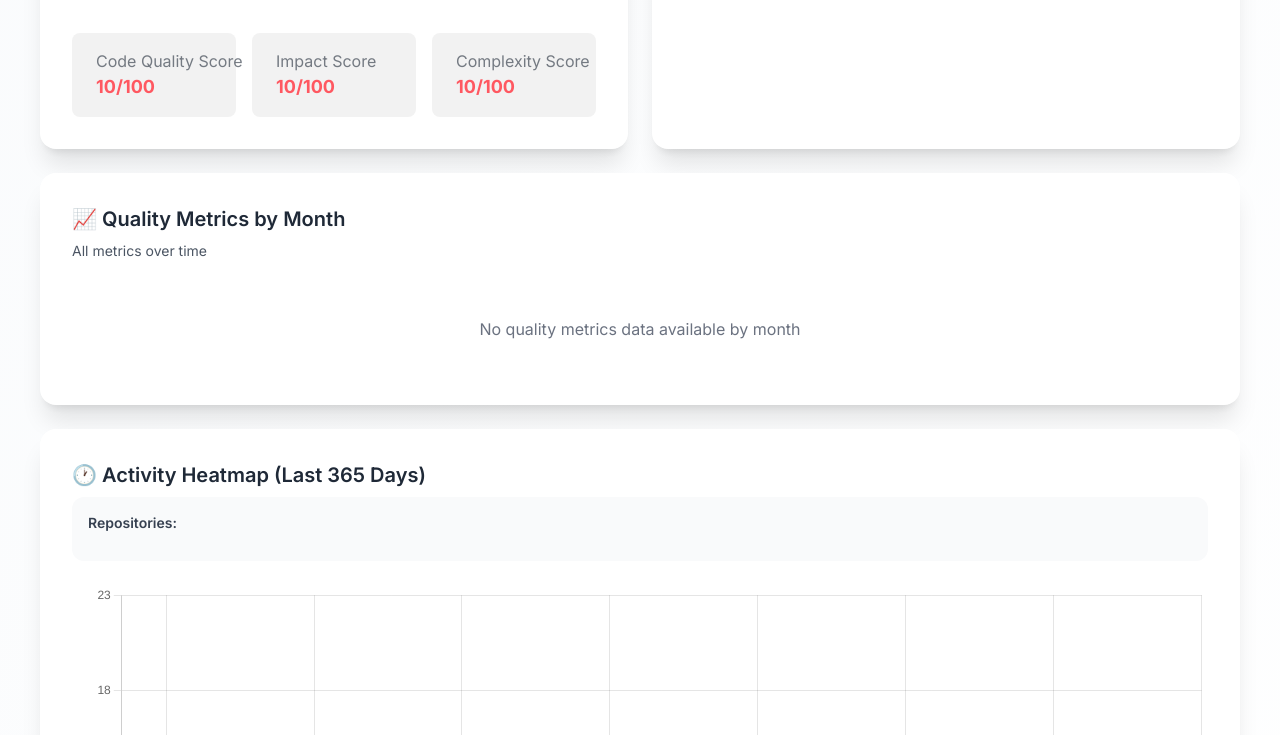
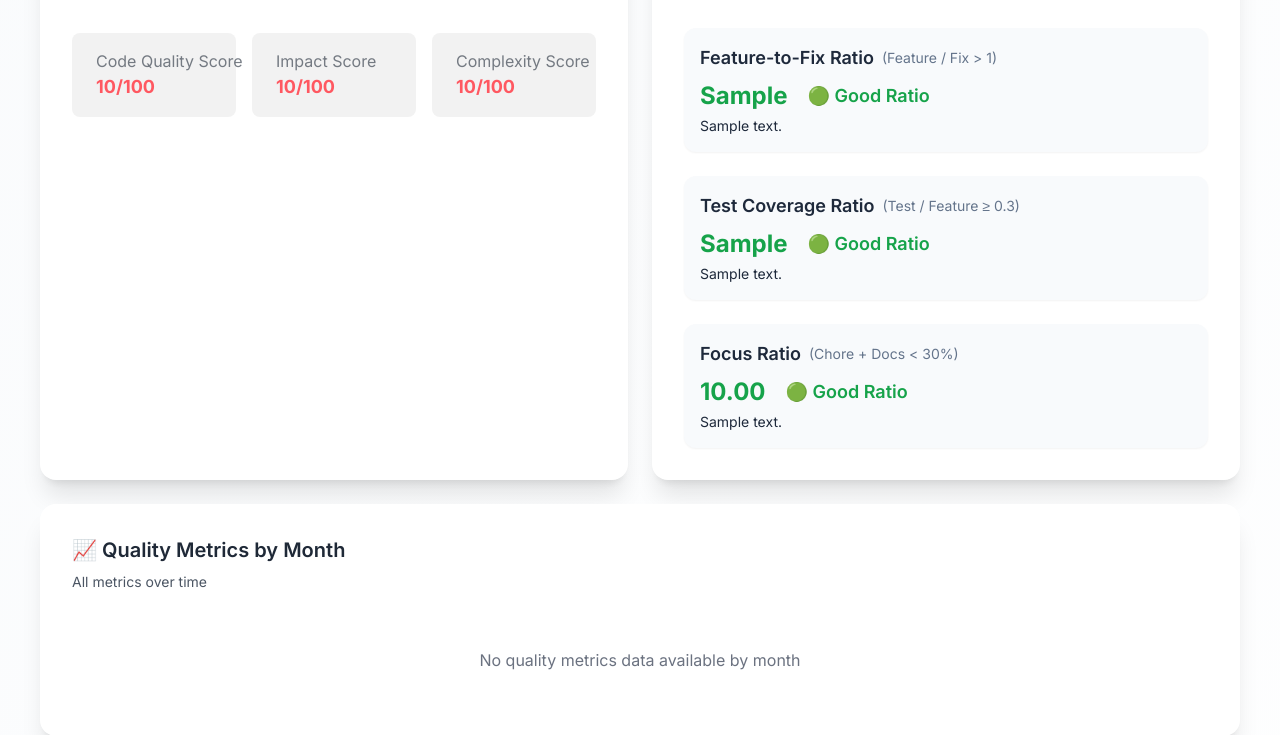
Before and after one commit to assiadialeb/gitpulse, a Django app: template templates/developers/detail.html in a window 1280 px wide. Shown: the part 1054-1789 px from the top of the page. Run offline with Django 5.2, Linux system fonts and the light colour scheme; the template is opened without the code that fills it: most values are stand-ins (such as "Sample title", 1, 10 or a date in 2020); some libraries are stand-ins or nearby versions.

Commit message:
Refactor commit type distribution calculation and enhance detail template with new metrics
- Replaced the existing commit type distribution logic with a call to `get_commit_type_stats` for improved accuracy and maintainability.
- Added new metrics to the developer detail template, including Feature-to-Fix Ratio, Test Coverage Ratio, and Focus Ratio, along with their status indicators.
- Updated the display logic for commit type data to enhance clarity and user experience.

```diff
--- a/templates/developers/detail.html
+++ b/templates/developers/detail.html
@@ -264,6 +264,54 @@
                         }
                     });
                 </script>
+                <!-- Feature-to-Fix Ratio Block -->
+                <div class="mt-6 p-4 rounded-xl shadow-sm bg-light-gray">
+                    <div class="flex items-center mb-2">
+                        <span class="text-lg font-semibold text-dark-gray mr-2">Feature-to-Fix Ratio</span>
+                        <span class="text-sm text-medium-gray">(Feature / Fix &gt; 1)</span>
+                    </div>
+                    <div class="flex items-center mb-1">
+                        <span class="text-2xl font-bold mr-3 {% if commit_type_distribution.feature_fix_status == 'good' %}text-green-600{% else %}text-red-600{% endif %}">
+                            {{ commit_type_distribution.feature_fix_ratio }}
+                        </span>
+                        <span class="ml-2 text-lg font-semibold {% if commit_type_distribution.feature_fix_status == 'good' %}text-green-600{% else %}text-red-600{% endif %}">
+                            {% if commit_type_distribution.feature_fix_status == 'good' %}🟢 Good Ratio{% else %}🔴 Poor Ratio{% endif %}
+                        </span>
+                    </div>
+                    <div class="text-sm text-dark-gray mt-1">{{ commit_type_distribution.feature_fix_message }}</div>
+                </div>
+                <!-- Test Coverage Ratio Block -->
+                <div class="mt-4 p-4 rounded-xl shadow-sm bg-light-gray">
+                    <div class="flex items-center mb-2">
+                        <span class="text-lg font-semibold text-dark-gray mr-2">Test Coverage Ratio</span>
+                        <span class="text-sm text-medium-gray">(Test / Feature ≥ 0.3)</span>
+                    </div>
+                    <div class="flex items-center mb-1">
+                        <span class="text-2xl font-bold mr-3 {% if commit_type_distribution.test_feature_status == 'good' %}text-green-600{% else %}text-red-600{% endif %}">
+                            {{ commit_type_distribution.test_feature_ratio }}
+                        </span>
+                        <span class="ml-2 text-lg font-semibold {% if commit_type_distribution.test_feature_status == 'good' %}text-green-600{% else %}text-red-600{% endif %}">
+                            {% if commit_type_distribution.test_feature_status == 'good' %}🟢 Good Ratio{% else %}🔴 Poor Ratio{% endif %}
+                        </span>
+                    </div>
+                    <div class="text-sm text-dark-gray mt-1">{{ commit_type_distribution.test_feature_message }}</div>
+                </div>
+                <!-- Focus Ratio Block -->
+                <div class="mt-4 p-4 rounded-xl shadow-sm bg-light-gray">
+                    <div class="flex items-center mb-2">
+                        <span class="text-lg font-semibold text-dark-gray mr-2">Focus Ratio</span>
+                        <span class="text-sm text-medium-gray">(Chore + Docs &lt; 30%)</span>
+                    </div>
+                    <div class="flex items-center mb-1">
+                        <span class="text-2xl font-bold mr-3 {% if commit_type_distribution.chore_docs_status == 'good' %}text-green-600{% else %}text-red-600{% endif %}">
+                            {{ commit_type_distribution.chore_docs_ratio|floatformat:2 }}
+                        </span>
+                        <span class="ml-2 text-lg font-semibold {% if commit_type_distribution.chore_docs_status == 'good' %}text-green-600{% else %}text-red-600{% endif %}">
+                            {% if commit_type_distribution.chore_docs_status == 'good' %}🟢 Good Ratio{% else %}🔴 Poor Ratio{% endif %}
+                        </span>
+                    </div>
+                    <div class="text-sm text-dark-gray mt-1">{{ commit_type_distribution.chore_docs_message }}</div>
+                </div>
                 {% else %}
                 <div class="text-center py-8">
                     <p class="text-gray-500">No commit type data available</p>
```
Also changed, not shown: developers/views.py (+24 -55 lines).
